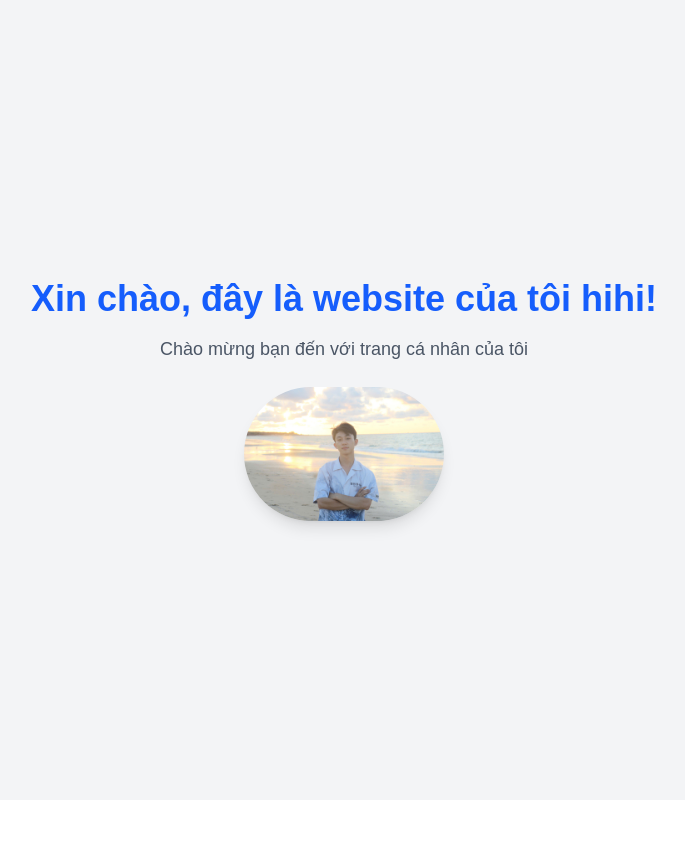
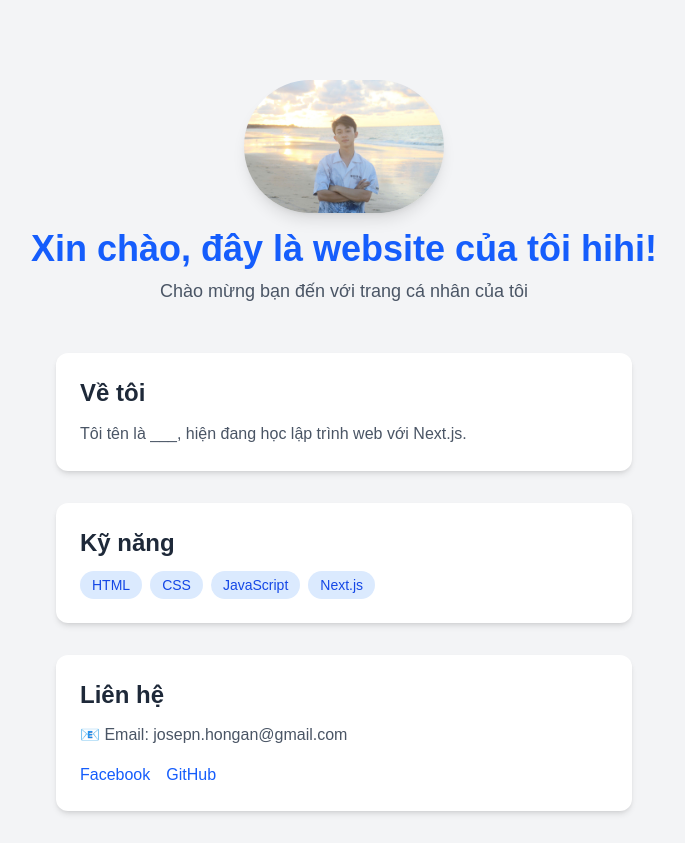
Before and after one commit to An12032003/luyenlaptrinh, a Next.js app: page / in a window 1280 px wide. Shown: the whole page, without its empty margins (296-981 px from the left). Before the commit the page ends 800 px from the top, so only its background shows below. Built offline with nearby package versions, Linux system fonts and the light colour scheme.

Commit message:
them phan lien he va tach component

```diff
--- a/app/page.tsx
+++ b/app/page.tsx
@@ -1,21 +1,30 @@
 import Image from "next/image";
+import About from "@/components/About";
+import Skills from "@/components/Skills";
+import Contact from "@/components/Contact";
 
 export default function Home() {
   return (
-    <div className="flex flex-col items-center justify-center min-h-screen bg-gray-100 p-8">
-      <h1 className="text-4xl font-bold text-blue-600 mb-4">
-        Xin chào, đây là website của tôi hihi!
-      </h1>
-      <p className="text-lg text-gray-600 mb-6">
-        Chào mừng bạn đến với trang cá nhân của tôi
-      </p>
+    <div className="flex flex-col items-center min-h-screen bg-gray-100 p-8">
+      <div className="flex flex-col items-center justify-center py-12">
         <Image
           src="/avtar.jpg"
           alt="Ảnh đại diện"
           width={200}
           height={200}
-        className="rounded-full shadow-lg"
+          className="rounded-full shadow-lg mb-4"
         />
+        <h1 className="text-4xl font-bold text-blue-600 mb-2">
+          Xin chào, đây là website của tôi hihi!
+        </h1>
+        <p className="text-lg text-gray-600">
+          Chào mừng bạn đến với trang cá nhân của tôi
+        </p>
+      </div>
+
+      <About />
+      <Skills />
+      <Contact />
     </div>
   );
 }
--- /dev/null
+++ b/components/About.tsx
@@ -0,0 +1,10 @@
+export default function About() {
+  return (
+    <div className="max-w-xl bg-white rounded-xl shadow-md p-6 mb-8 w-full">
+      <h2 className="text-2xl font-bold text-gray-800 mb-3">Về tôi</h2>
+      <p className="text-gray-600 leading-relaxed">
+        Tôi tên là ___, hiện đang học lập trình web với Next.js.
+      </p>
+    </div>
+  );
+}
--- /dev/null
+++ b/components/Contact.tsx
@@ -0,0 +1,18 @@
+export default function Contact() {
+  return (
+    <div className="max-w-xl bg-white rounded-xl shadow-md p-6 w-full">
+      <h2 className="text-2xl font-bold text-gray-800 mb-3">Liên hệ</h2>
+      <div className="flex flex-col gap-2 text-gray-600">
+        <p>📧 Email: josepn.hongan@gmail.com</p>
+        <div className="flex gap-4 mt-2">
+          <a href="https://www.facebook.com/nguyen.hong.an.752845" target="_blank" className="text-blue-600 hover:underline">
+            Facebook
+          </a>
+          <a href="https://github.com/An12032003" target="_blank" className="text-blue-600 hover:underline">
+            GitHub
+          </a>
+        </div>
+      </div>
+    </div>
+  );
+}
--- /dev/null
+++ b/components/Skills.tsx
@@ -0,0 +1,13 @@
+export default function Skills() {
+  return (
+    <div className="max-w-xl bg-white rounded-xl shadow-md p-6 w-full mb-8">
+      <h2 className="text-2xl font-bold text-gray-800 mb-3">Kỹ năng</h2>
+      <div className="flex flex-wrap gap-2">
+        <span className="bg-blue-100 text-blue-700 px-3 py-1 rounded-full text-sm">HTML</span>
+        <span className="bg-blue-100 text-blue-700 px-3 py-1 rounded-full text-sm">CSS</span>
+        <span className="bg-blue-100 text-blue-700 px-3 py-1 rounded-full text-sm">JavaScript</span>
+        <span className="bg-blue-100 text-blue-700 px-3 py-1 rounded-full text-sm">Next.js</span>
+      </div>
+    </div>
+  );
+}
```
Lines whose indentation alone changed are shown as unchanged.
